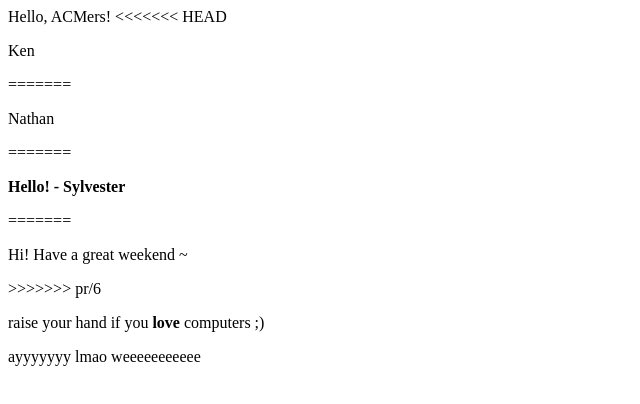
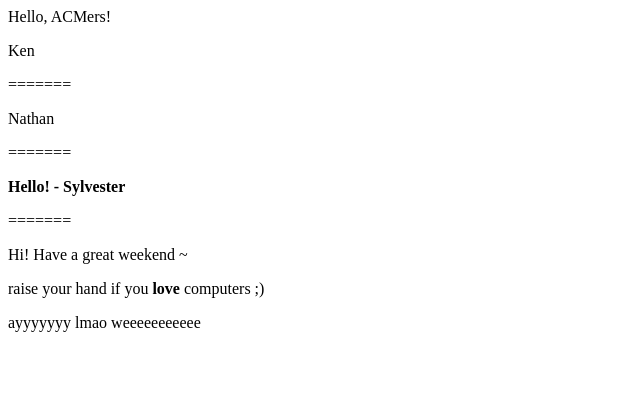
Before and after one commit to SCUACM/SCUACM.github.io, a plain HTML site: page index.html in a window 1280 px wide. Shown: the whole page, without its empty margins (0-640 px from the left). Drawn offline with Linux system fonts and the light colour scheme.

Commit message:
cleaned up merging junk

```diff
--- a/index.html
+++ b/index.html
@@ -1,7 +1,6 @@
 <html>
   <body>
   Hello, ACMers!
-<<<<<<< HEAD
   	<p>
   	Ken
 	</p>
@@ -11,7 +10,6 @@
 	<p><b>Hello! - Sylvester</b></p>
 =======
  <p>Hi! Have a great weekend ~ </p>
->>>>>>> pr/6
   </body>
   <p> raise your hand if you<b> love </b>computers ;)</p>
   <blink>ayyyyyyy lmao</blink>
```
